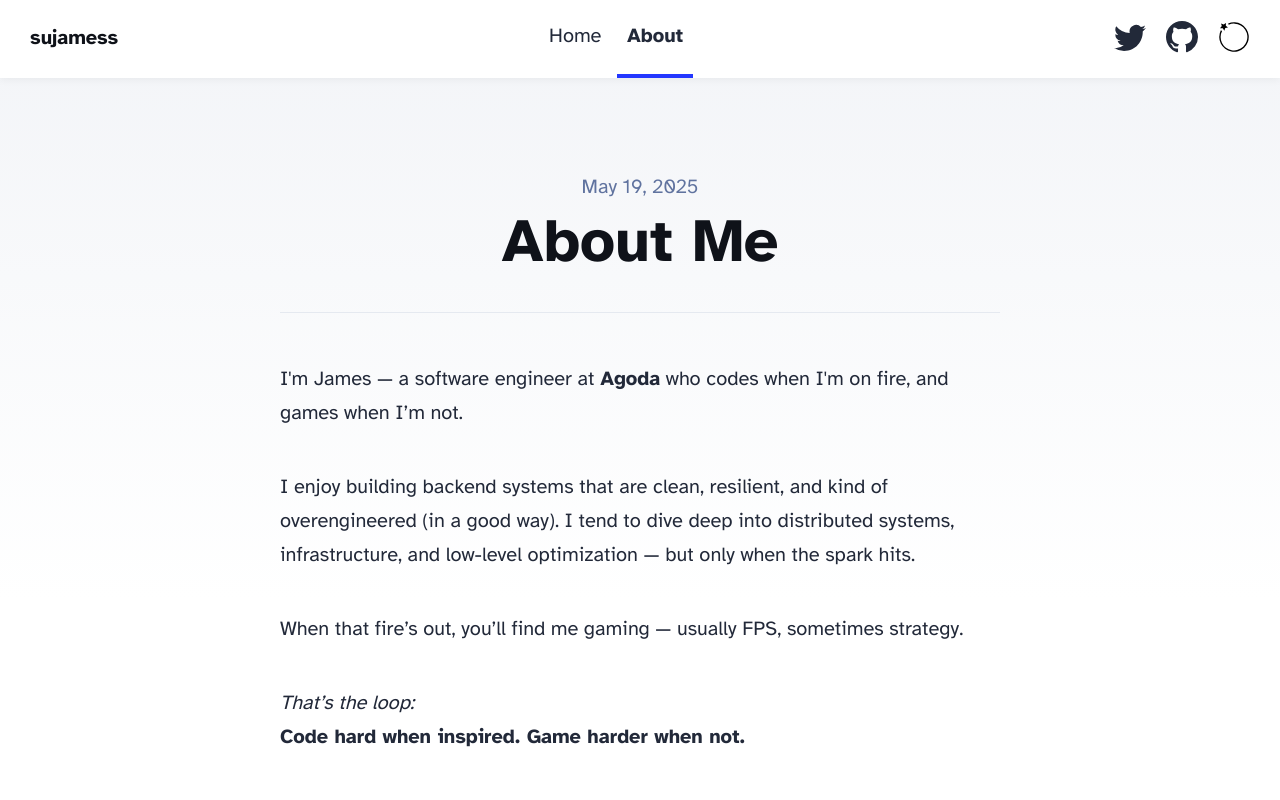
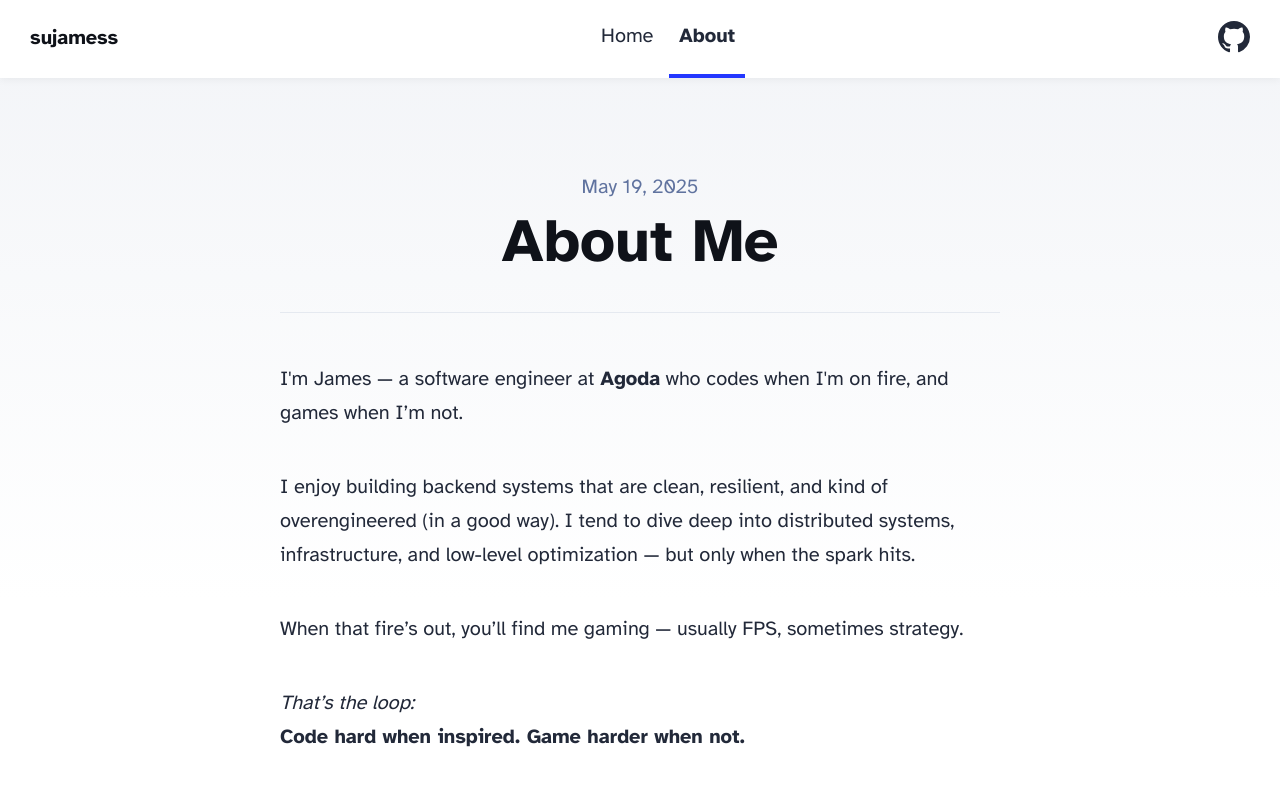
Before and after one commit to sujamess/sujamess.com, an Astro site: page /about in a window 1280 px wide. Shown: the top 800 px of the page. Built offline with nearby package versions, Linux system fonts and the light colour scheme; Astro itself is replaced by a stand-in of ours.

Commit message:
Remove Twitter and webring links from header

```diff
--- a/src/components/Header.astro
+++ b/src/components/Header.astro
@@ -5,21 +5,12 @@
 
 <header>
 	<nav>
-		<h2><a href="/">{SITE_TITLE}</a></h2>
+        <h2><a href="/">{SITE_TITLE}</a></h2>
 		<div class="internal-links">
 			<HeaderLink href="/">Home</HeaderLink>
 			<HeaderLink href="/about">About</HeaderLink>
 		</div>
 		<div class="social-links">
-			<a href="https://x.com/sujamess" target="_blank">
-				<span class="sr-only">Follow me on Twitter</span>
-				<svg viewBox="0 0 16 16" aria-hidden="true" width="32" height="32"
-					><path
-						fill="currentColor"
-						d="M5.026 15c6.038 0 9.341-5.003 9.341-9.334 0-.14 0-.282-.006-.422A6.685 6.685 0 0 0 16 3.542a6.658 6.658 0 0 1-1.889.518 3.301 3.301 0 0 0 1.447-1.817 6.533 6.533 0 0 1-2.087.793A3.286 3.286 0 0 0 7.875 6.03a9.325 9.325 0 0 1-6.767-3.429 3.289 3.289 0 0 0 1.018 4.382A3.323 3.323 0 0 1 .64 6.575v.045a3.288 3.288 0 0 0 2.632 3.218 3.203 3.203 0 0 1-.865.115 3.23 3.23 0 0 1-.614-.057 3.283 3.283 0 0 0 3.067 2.277A6.588 6.588 0 0 1 .78 13.58a6.32 6.32 0 0 1-.78-.045A9.344 9.344 0 0 0 5.026 15z"
-					></path></svg
-				>
-			</a>
 			<a href="https://github.com/sujamess" target="_blank">
 				<span class="sr-only">Go to my GitHub</span>
 				<svg viewBox="0 0 16 16" aria-hidden="true" width="32" height="32"
@@ -28,13 +19,6 @@
 						d="M8 0C3.58 0 0 3.58 0 8c0 3.54 2.29 6.53 5.47 7.59.4.07.55-.17.55-.38 0-.19-.01-.82-.01-1.49-2.01.37-2.53-.49-2.69-.94-.09-.23-.48-.94-.82-1.13-.28-.15-.68-.52-.01-.53.63-.01 1.08.58 1.23.82.72 1.21 1.87.87 2.33.66.07-.52.28-.87.51-1.07-1.78-.2-3.64-.89-3.64-3.95 0-.87.31-1.59.82-2.15-.08-.2-.36-1.02.08-2.12 0 0 .67-.21 2.2.82.64-.18 1.32-.27 2-.27.68 0 1.36.09 2 .27 1.53-1.04 2.2-.82 2.2-.82.44 1.1.16 1.92.08 2.12.51.56.82 1.27.82 2.15 0 3.07-1.87 3.75-3.65 3.95.29.25.54.73.54 1.48 0 1.07-.01 1.93-.01 2.2 0 .21.15.46.55.38A8.012 8.012 0 0 0 16 8c0-4.42-3.58-8-8-8z"
 					></path></svg
 				>
-			</a>
-			<a href="https://webring.wonderful.software/#sujamess.com" target="_blank">
-				<span class="sr-only">Webring</span>
-				<svg width="32" height="32" viewBox="0 0 416 416" fill="none" xmlns="http://www.w3.org/2000/svg">
-                    <path fill-rule="evenodd" clip-rule="evenodd" d="M53 128.8l-16-8.2a192 192 0 1094.7-88.9l7.1 16.6A174 174 0 1153 128.8z" fill="black"/>
-                    <path d="M94.7 92.3L82 126.5 62.6 95.7l-36.4-1.4 23.3-28-9.9-35.1 33.9 13.5 30.3-20.3-2.4 36.4L130 83.3l-35.3 9z" fill="black"/>
-                </svg>
 			</a>
 		</div>
 	</nav>
@@ -46,6 +30,12 @@
 		background: white;
 		box-shadow: 0 2px 8px rgba(var(--black), 5%);
 	}
+
+	.site-title {
+	    display: flex;
+		align-items: center;
+	}
+
 	h2 {
 		margin: 0;
 		font-size: 1em;
```
